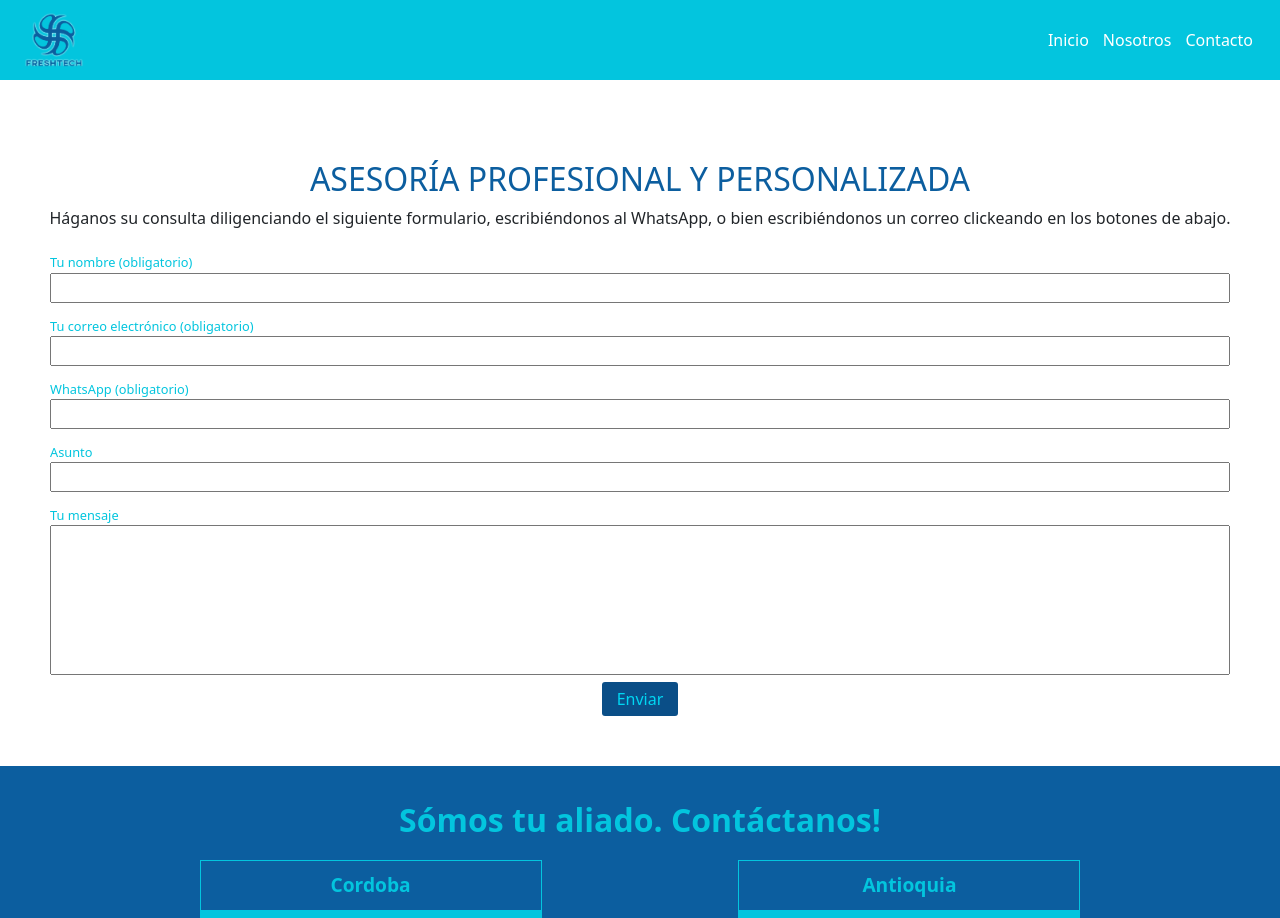
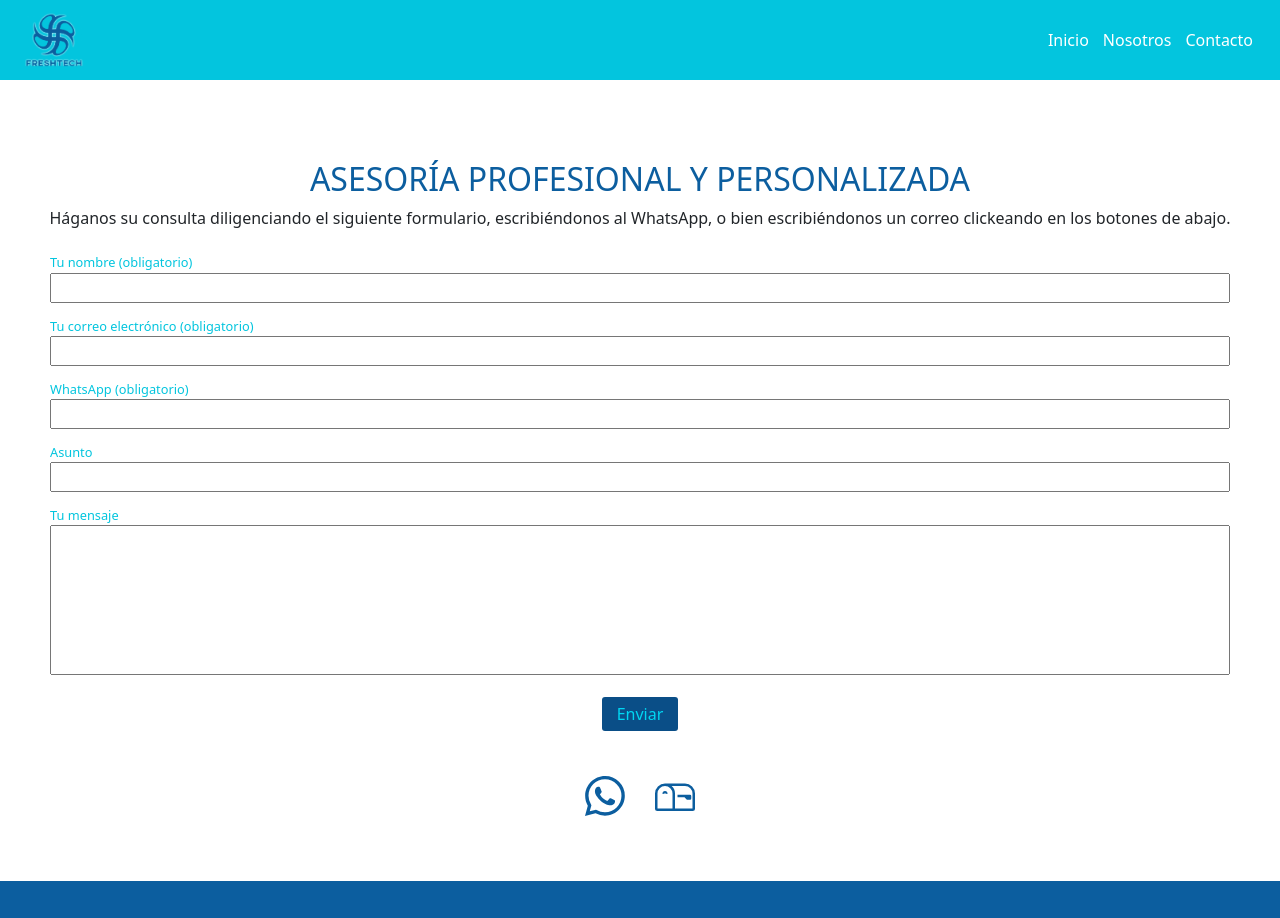
Before and after one commit to petudeveloper/freshtech-web-page, a React (Create React App) app: page /cotizar in a window 1280 px wide. Shown: the top 918 px of the page. Built offline with nearby package versions, Linux system fonts and the light colour scheme.

Commit message:
Add whatsapp and mail icons.

```diff
--- a/src/components/Form/Form.js
+++ b/src/components/Form/Form.js
@@ -1,4 +1,5 @@
 import React from 'react';
+import { BsWhatsapp, BsMailbox } from 'react-icons/bs';
 import styles from './Form.module.css';
 
 class Form extends React.Component {
@@ -89,6 +90,14 @@ class Form extends React.Component {
             className={styles.button}
           />
         </form>
+        <div>
+          <a href="https://api.whatsapp.com/send?phone=573197292278">
+            <BsWhatsapp className={styles.icon} />
+          </a>
+          <a href="mailto:freshtech.colombia@gmail.com">
+            <BsMailbox className={styles.icon} />
+          </a>
+        </div>
       </div>
     );
   }
--- a/src/components/Form/Form.module.css
+++ b/src/components/Form/Form.module.css
@@ -41,4 +41,11 @@
     padding: 5px 15px;
     background-color: #0a4e87;
     color: #00d6f2;
+    margin-top: 15px;
 }
+
+.icon {
+    font-size: 2.5rem;
+    color: #0c5e9f;
+    margin: 30px 15px;
+}
```
